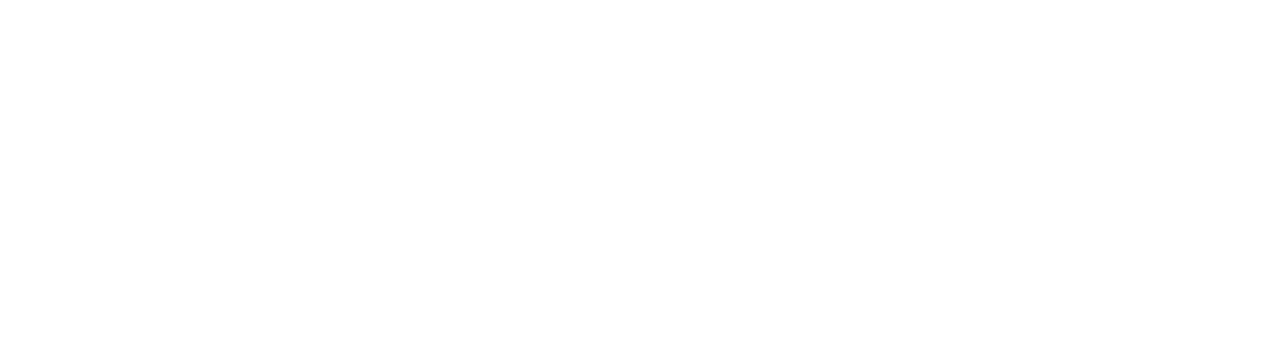
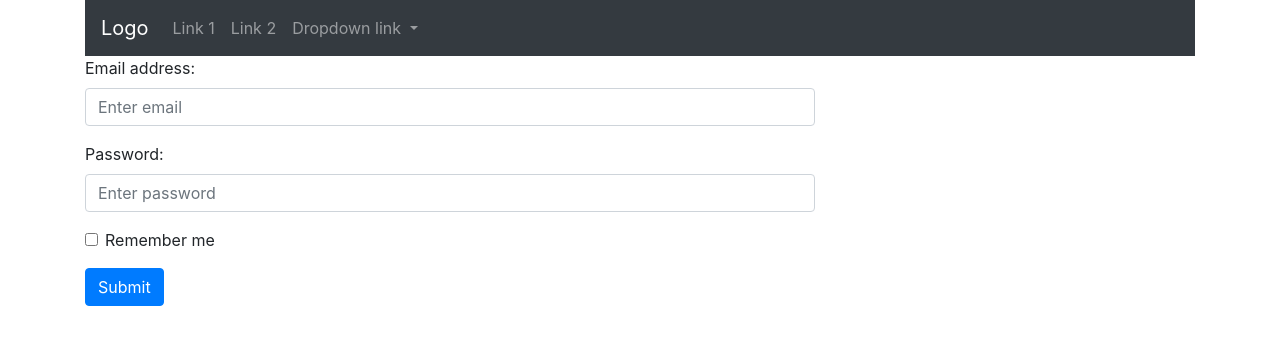
Before and after one commit to Rukaiyaislam/my-django, a plain HTML site: page index.html in a window 1280 px wide. Drawn offline with nearby package versions, Linux system fonts and the light colour scheme.

Commit message:
added bootstrap

```diff
--- a/index.html
+++ b/index.html
@@ -3,9 +3,70 @@
 <head>
     <meta charset="UTF-8">
     <meta name="viewport" content="width=device-width, initial-scale=1.0">
+    <!-- Latest compiled and minified CSS -->
+ <link rel="stylesheet" href="https://cdn.jsdelivr.net/npm/bootstrap@4.6.2/dist/css/bootstrap.min.css">
+
     <title>Document</title>
 </head>
 <body>
+  <div class="container">
+    <nav class="navbar navbar-expand-sm bg-dark navbar-dark text-white">
+        <!-- Brand -->
+        <a class="navbar-brand" href="#">Logo</a>
 
+        <!-- Links -->
+        <ul class="navbar-nav">
+          <li class="nav-item">
+            <a class="nav-link" href="#">Link 1</a>
+          </li>
+          <li class="nav-item">
+            <a class="nav-link" href="#">Link 2</a>
+          </li>
+
+          <!-- Dropdown -->
+          <li class="nav-item dropdown">
+            <a class="nav-link dropdown-toggle" href="#" id="navbardrop" data-toggle="dropdown">
+              Dropdown link
+            </a>
+            <div class="dropdown-menu">
+              <a class="dropdown-item" href="#">Link 1</a>
+              <a class="dropdown-item" href="#">Link 2</a>
+              <a class="dropdown-item" href="#">Link 3</a>
+            </div>
+          </li>
+        </ul>
+      </nav>
+      <div class="row">
+        <div class="col-8">
+            <form action="/action_page.php">
+                <div class="form-group">
+                  <label for="email">Email address:</label>
+                  <input type="email" class="form-control" placeholder="Enter email" id="email">
+                </div>
+                <div class="form-group">
+                  <label for="pwd">Password:</label>
+                  <input type="password" class="form-control" placeholder="Enter password" id="pwd">
+                </div>
+                <div class="form-group form-check">
+                  <label class="form-check-label">
+                    <input class="form-check-input" type="checkbox"> Remember me
+                  </label>
+                </div>
+                <button type="submit" class="btn btn-primary">Submit</button>
+              </form>
+        </div>
+      </div>
+  </div>
+
+
+
+<!-- jQuery library -->
+<script src="https://cdn.jsdelivr.net/npm/jquery@3.6.4/dist/jquery.slim.min.js"></script>
+
+<!-- Popper JS -->
+<script src="https://cdn.jsdelivr.net/npm/popper.js@1.16.1/dist/umd/popper.min.js"></script>
+
+<!-- Latest compiled JavaScript -->
+<script src="https://cdn.jsdelivr.net/npm/bootstrap@4.6.2/dist/js/bootstrap.bundle.min.js"></script>
 </body>
 </html>
```
